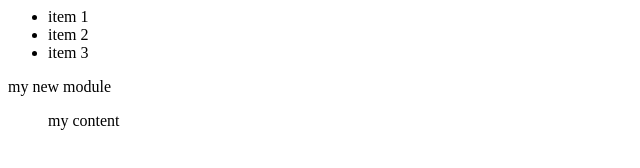
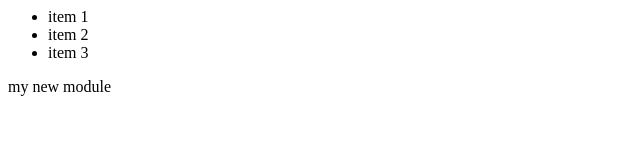
Before and after one commit to shawntsai/datastructure, a plain HTML site: page index.html in a window 1280 px wide. Shown: the full height of the page, 0-640 px from the left. Drawn offline with Linux system fonts and the light colour scheme.

Commit message:
gone is news

```diff
--- a/index.html
+++ b/index.html
@@ -12,11 +12,6 @@
 	<div> my new module</div>
 	</module-two>
 
-	<module-three>
-		<ul>
-			<div>my content</div>
-		</ul>
-	</module-three>
 
 </body>
 </html>
```
